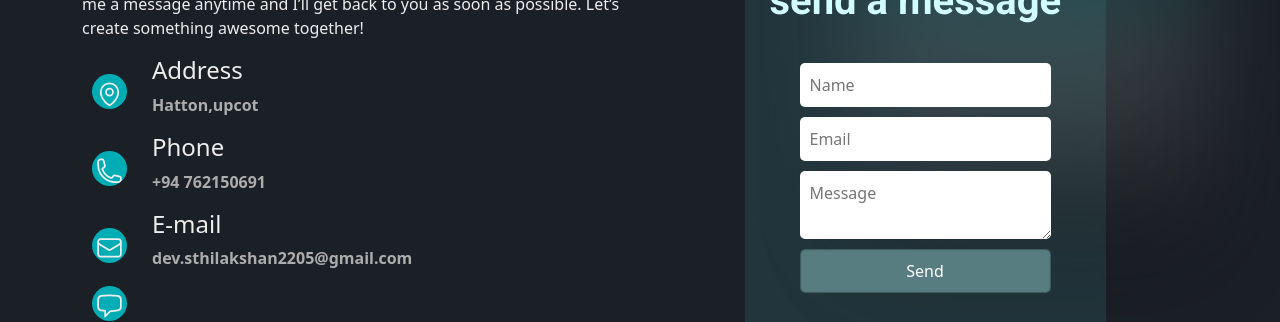
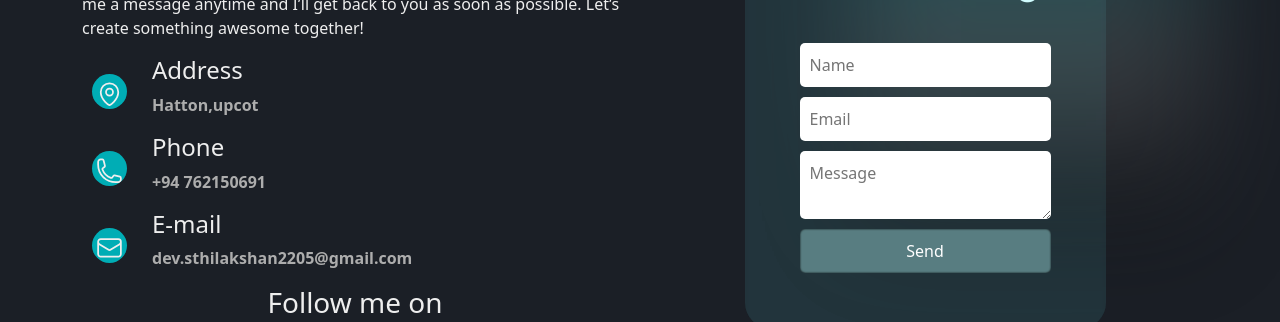
Before and after one commit to Dev-Thilak22/My-portfolio-site, a plain HTML site: page index.html in a window 1280 px wide. Shown: the part 1854-2176 px from the top of the page. Drawn offline with nearby package versions, Linux system fonts and the light colour scheme.

Commit message:
hide a button

```diff
--- a/index.html
+++ b/index.html
@@ -244,12 +244,12 @@
               </div>
             </div>
 
-            <div class="each-contact">
+            <!-- <div class="each-contact">
               <div class="circle"><svg xmlns="http://www.w3.org/2000/svg" fill="none" viewBox="-3 -5 30 30" stroke-width="1.5" stroke="currentColor" class="size-6">
   <path stroke-linecap="round" stroke-linejoin="round" d="M2.25 12.76c0 1.6 1.123 2.994 2.707 3.227 1.087.16 2.185.283 3.293.369V21l4.076-4.076a1.526 1.526 0 0 1 1.037-.443 48.282 48.282 0 0 0 5.68-.494c1.584-.233 2.707-1.626 2.707-3.228V6.741c0-1.602-1.123-2.995-2.707-3.228A48.394 48.394 0 0 0 12 3c-2.392 0-4.744.175-7.043.513C3.373 3.746 2.25 5.14 2.25 6.741v6.018Z" />
 </svg>
 </div>
-            </div>
+            </div> -->
 
           <div class="follow">
             <div data-aos="fade-up" data-aos-duration="1500" data-aos-delay="19000" data-aos-once="true"><h3>Follow me on</h3></div>
```
